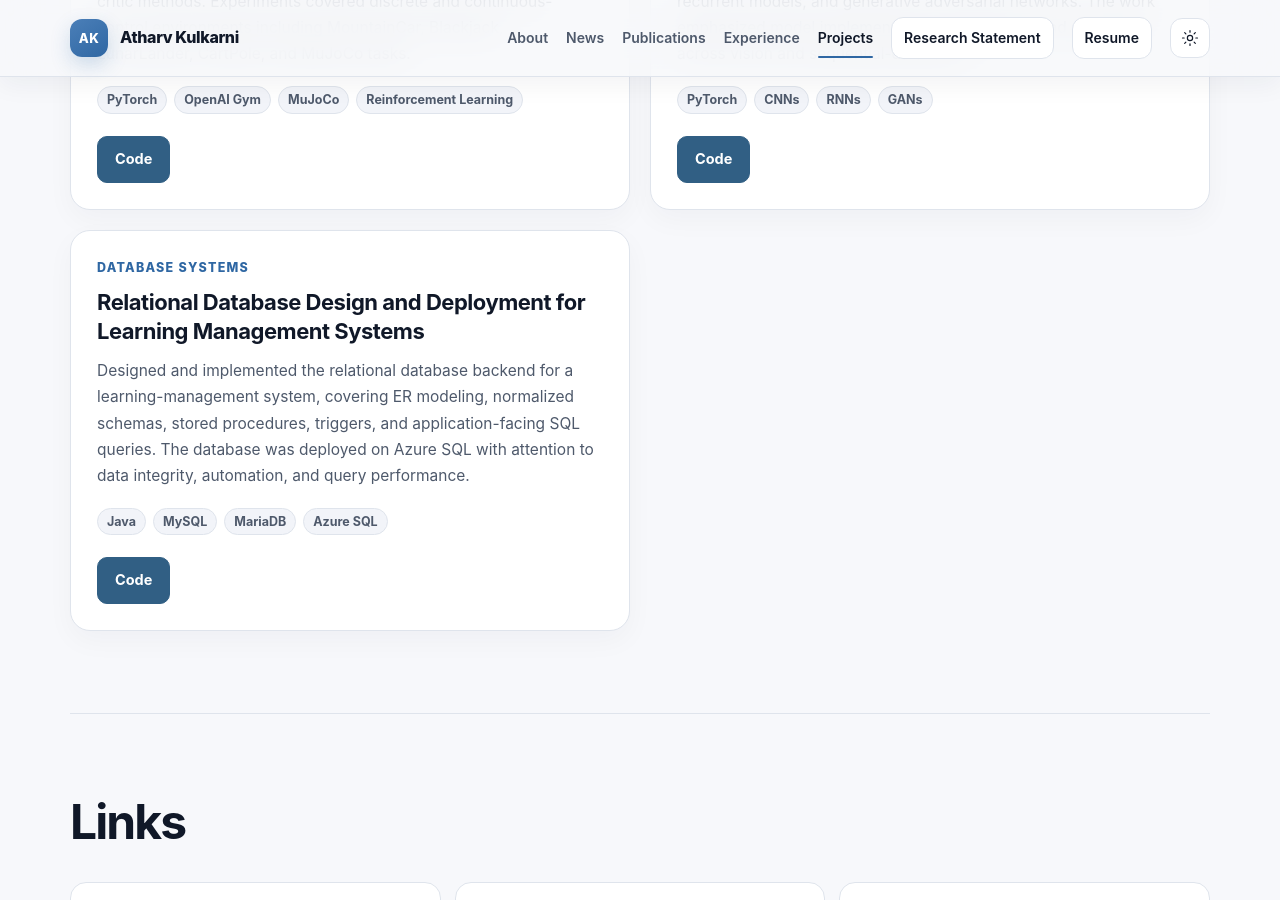
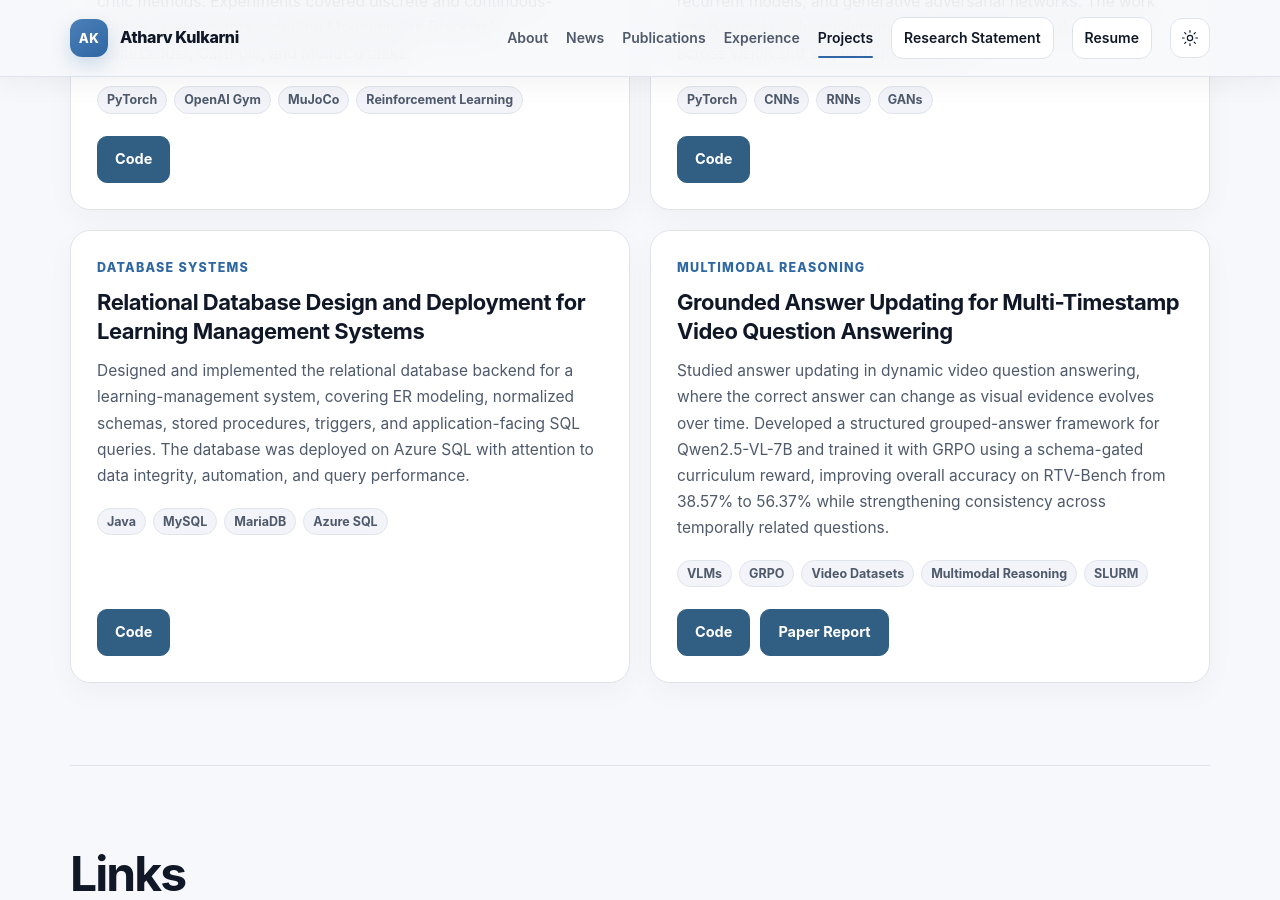
Before and after one commit to AtharvKulkarni22/AtharvKulkarni22.github.io, a Jekyll site: the page built from index.html, in a window 1280 px wide and 900 px high, scrolled down 6558 px. Built offline with Jekyll 4.4.1, drawn with Linux system fonts in a browser that asks for light colours.

Commit message:
Added projects

```diff
--- a/_data/projects.yml
+++ b/_data/projects.yml
@@ -43,3 +43,14 @@
   - MariaDB
   - Azure SQL
   code: https://github.com/AtharvKulkarni22/CS5530_Database_Systems
+- domain: Multimodal Reasoning
+  title: Grounded Answer Updating for Multi-Timestamp Video Question Answering
+  description: Studied answer updating in dynamic video question answering, where the correct answer can change as visual evidence evolves over time. Developed a structured grouped-answer framework for Qwen2.5-VL-7B and trained it with GRPO using a schema-gated curriculum reward, improving overall accuracy on RTV-Bench from 38.57% to 56.37% while strengthening consistency across temporally related questions.
+  tags:
+  - VLMs
+  - GRPO
+  - Video Datasets
+  - Multimodal Reasoning
+  - SLURM
+  code: https://github.com/AtharvKulkarni22/GAP_MTVQA
+  report: https://drive.google.com/file/d/1suwCGvb9RVW0Mts40x8DA-s3CCspu0VZ/view?usp=sharing
--- a/index.html
+++ b/index.html
@@ -212,6 +212,9 @@ title: Atharv Kulkarni
 
         <div class="project-links">
           <a href="{{ project.code }}" target="_blank" rel="noopener">Code</a>
+          {% if project.report and project.report != "" %}
+          <a href="{{ project.report }}" target="_blank" rel="noopener">Paper Report</a>
+          {% endif %}
         </div>
       </article>
       {% endfor %}
```
